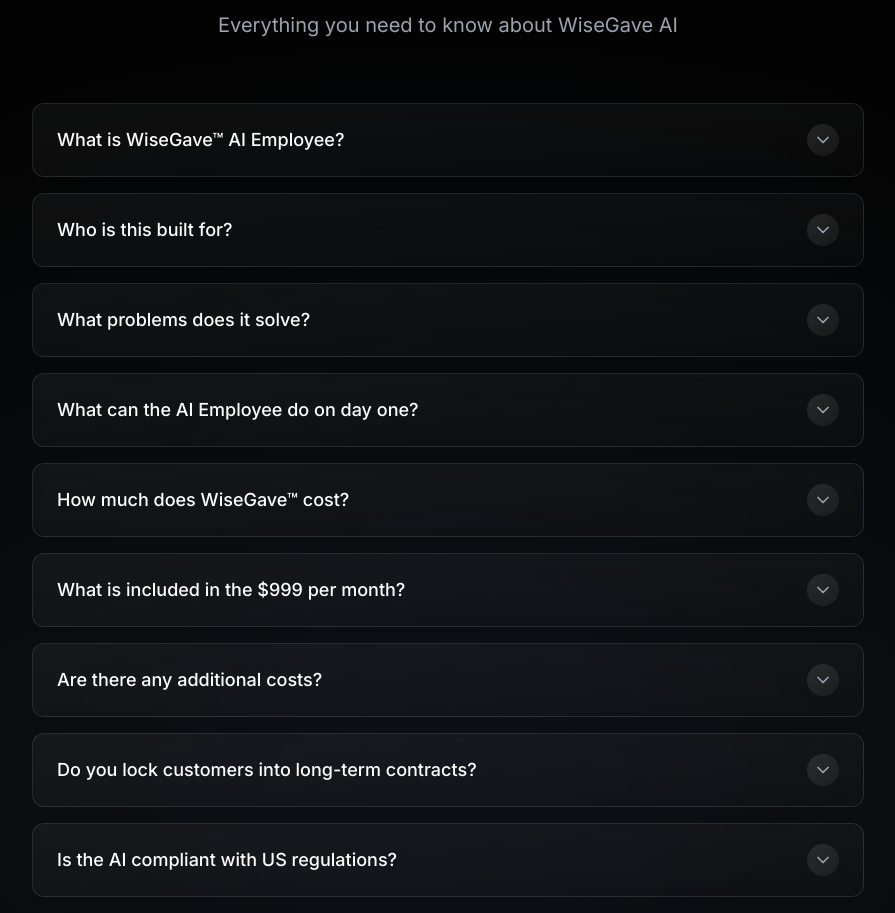
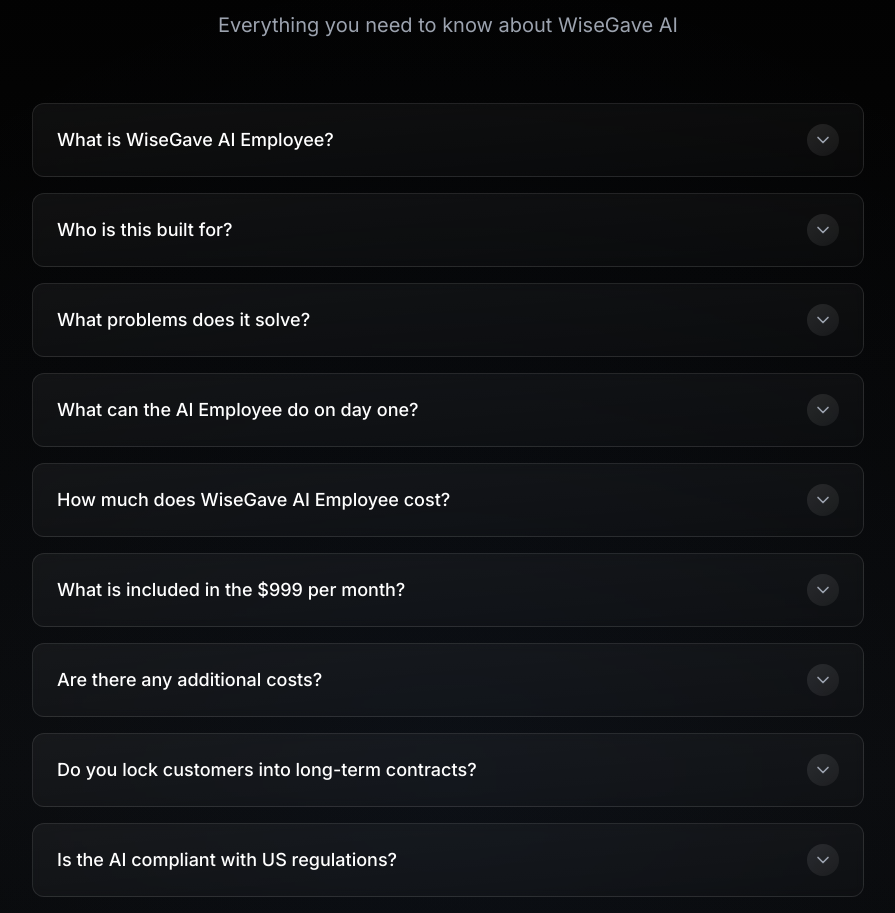
Before and after one commit to wisegave-dev/wisegave-ai, a Next.js app: page / in a window 1280 px wide. Shown: the part 5600-6513 px from the top of the page, without its empty margins (192-1087 px from the left). Built offline with nearby package versions, Linux system fonts and the light colour scheme.

Commit message:
Update FAQSection to remove trademark symbol from "WiseGave™" for consistency and clarity, and adjust related questions for improved readability.

```diff
--- a/src/components/home/FAQSection.tsx
+++ b/src/components/home/FAQSection.tsx
@@ -7,9 +7,9 @@
 
 const faqs = [
   {
-    question: "What is WiseGave™ AI Employee?",
+    question: "What is WiseGave AI Employee?",
     answer:
-      "WiseGave™ AI Employee is a virtual AI team member that answers calls, chats with leads, qualifies inquiries, and books appointments automatically, 24/7.",
+      "WiseGave AI Employee is a virtual AI team member that answers calls, chats with leads, qualifies inquiries, and books appointments automatically, 24/7.",
   },
   {
     question: "Who is this built for?",
@@ -27,8 +27,8 @@
       "It answers inbound calls, replies to chat and SMS, qualifies leads based on your rules, and books appointments directly into your calendar.",
   },
   {
-    question: "How much does WiseGave™ cost?",
-    answer: "WiseGave™ costs $999 per month (BDT 122,877).",
+    question: "How much does WiseGave AI Employee cost?",
+    answer: "WiseGave AI Employee costs $999 per month (BDT 122,877).",
   },
   {
     question: "What is included in the $999 per month?",
```
